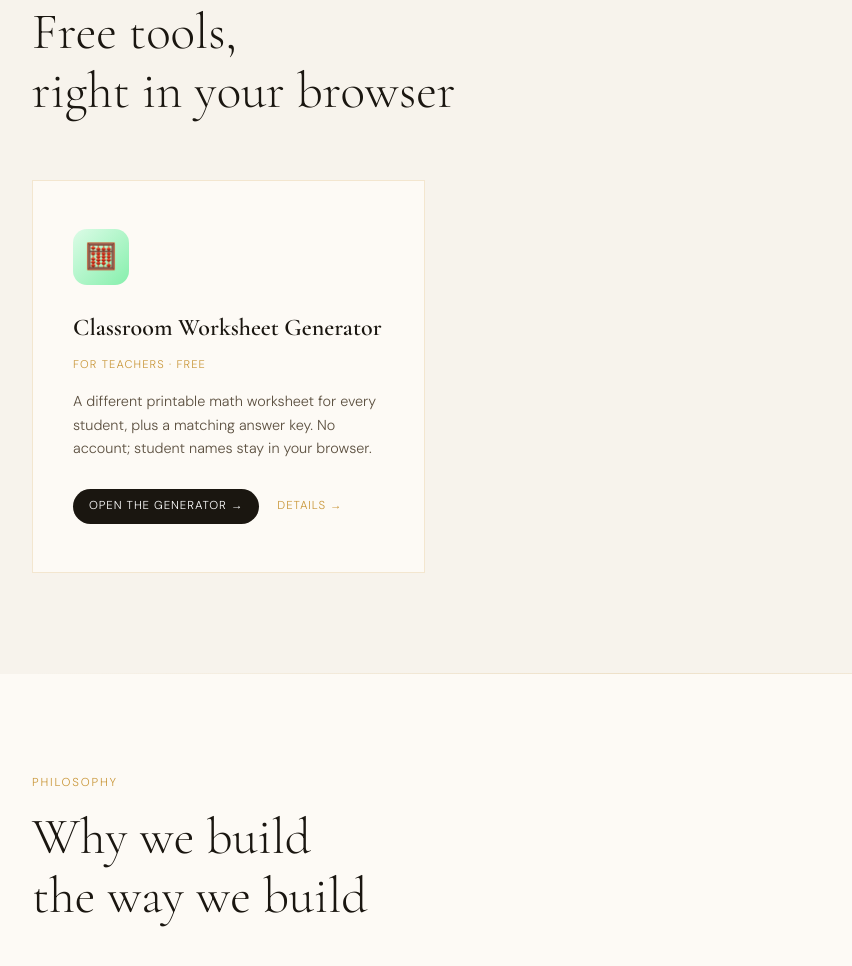
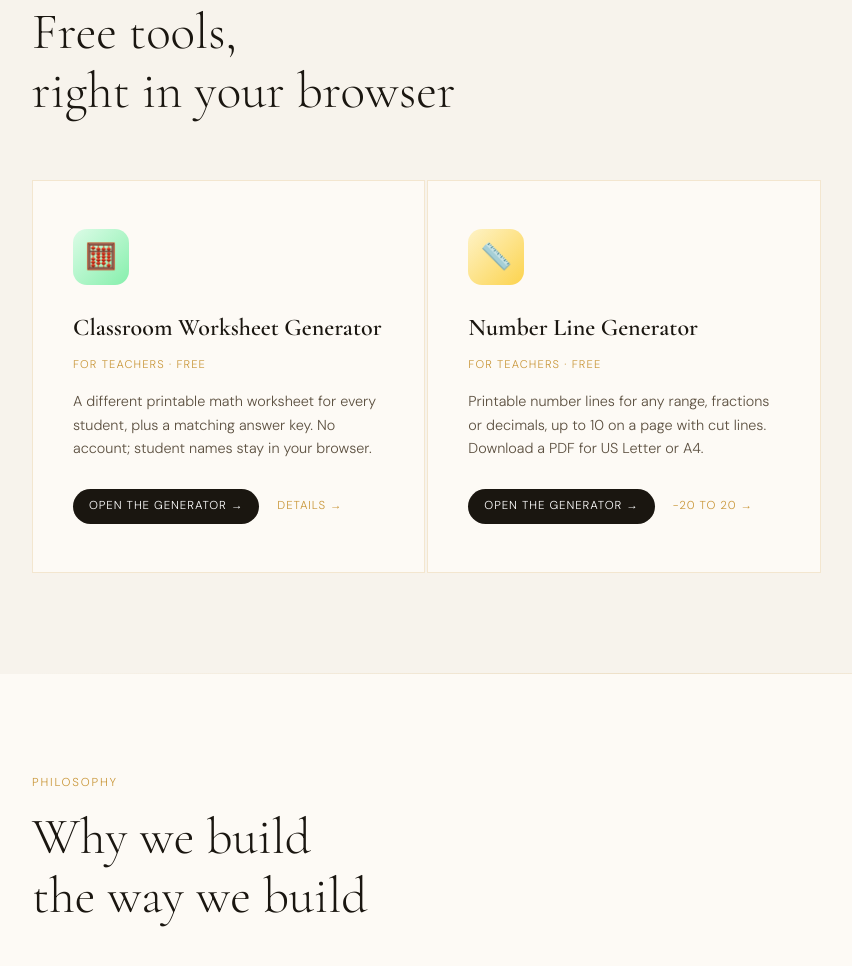
Before and after one commit to aijj-520/aijj, a plain HTML site: page index.html in a window 1280 px wide. Shown: the part 2985-3951 px from the top of the page, without its empty margins (16-868 px from the left). Drawn offline with nearby package versions, Linux system fonts and the light colour scheme.

Commit message:
Add files via upload

```diff
--- a/index.html
+++ b/index.html
@@ -253,6 +253,16 @@
         <a class="app-more" href="/tools/classroom-worksheets" aria-label="Classroom Worksheet Generator details">Details →</a>
       </div>
     </div>
+    <div class="app-card">
+      <div class="app-icon" style="background:linear-gradient(135deg, #FEF3C7, #FCD34D)">📏</div>
+      <div class="app-name">Number Line Generator</div>
+      <div class="app-tag">For Teachers · Free</div>
+      <p class="app-desc">Printable number lines for any range, fractions or decimals, up to 10 on a page with cut lines. Download a PDF for US Letter or A4.</p>
+      <div class="app-actions">
+        <a class="btn-store" href="/tools/number-line">Open the generator →</a>
+        <a class="app-more" href="/tools/number-line/negative-20-to-20" aria-label="Printable number lines from −20 to 20">−20 to 20 →</a>
+      </div>
+    </div>
   </div>
 </section>
 
```
